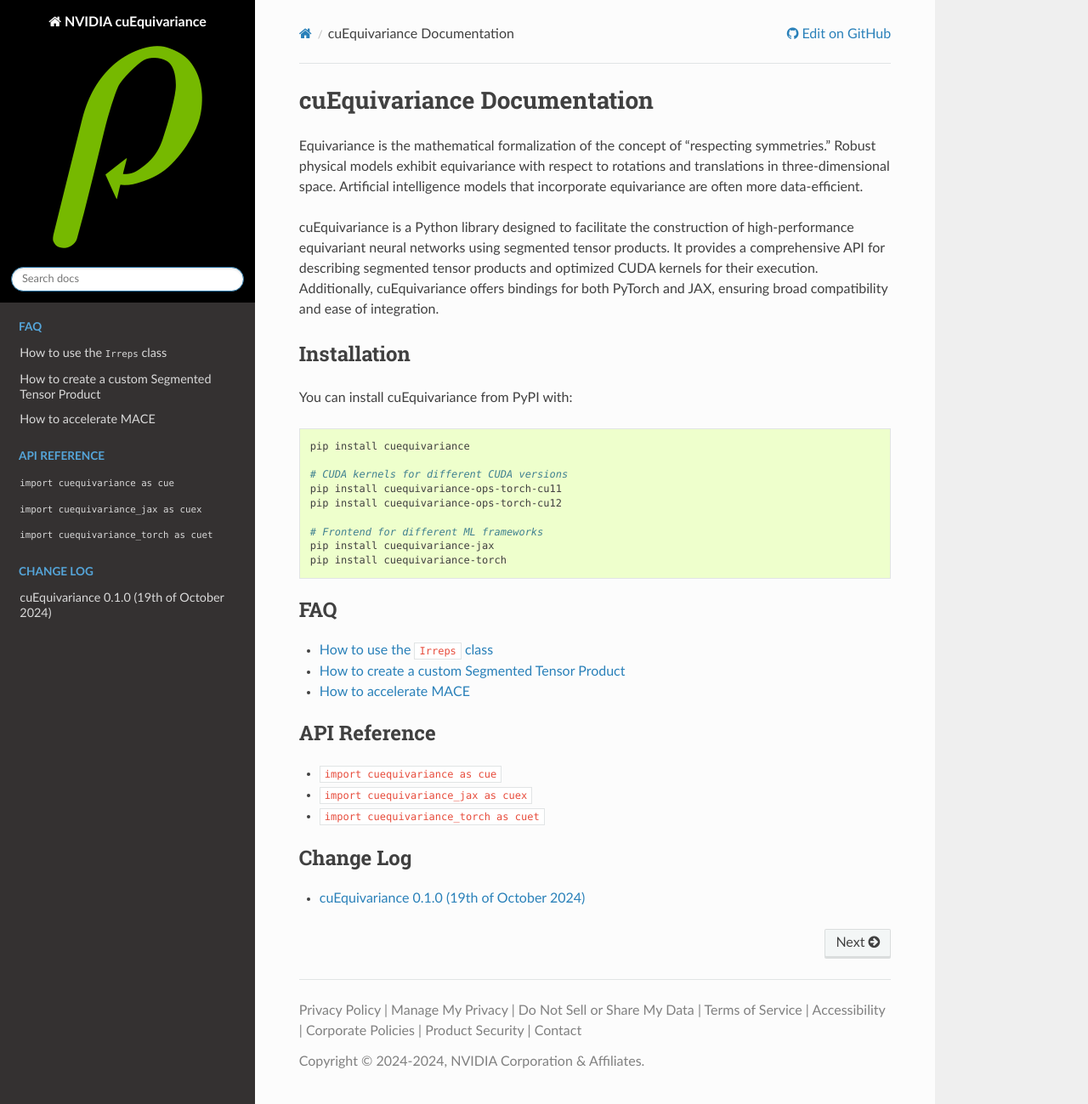
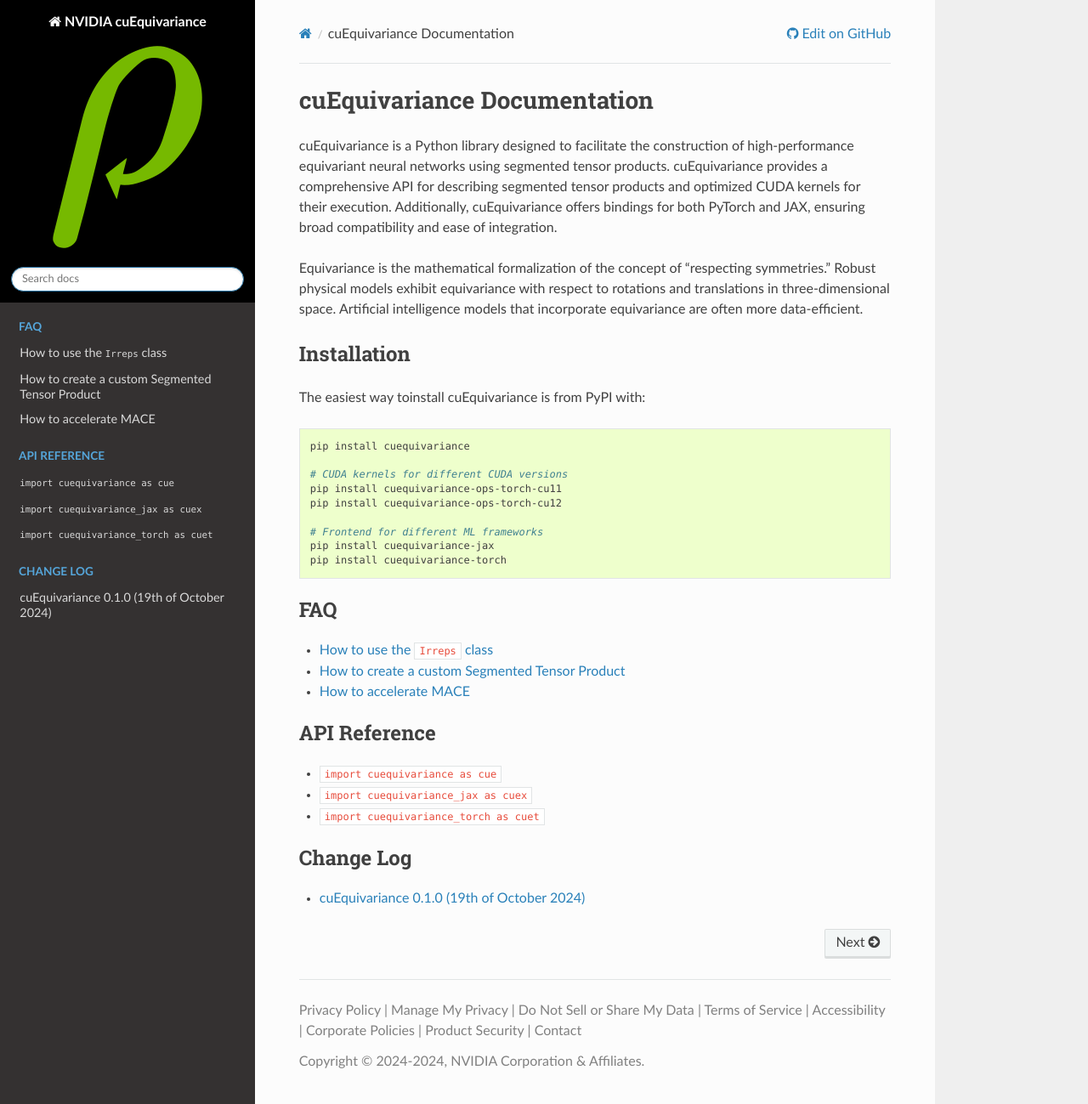
Before and after one commit to NVIDIA/cuEquivariance, a Sphinx documentation site: the page built from docs/index.rst, in a window 1280 px wide and 1299 px high. Shown: the whole window at 85% size. Built offline with Sphinx 7.4.7 and the Read the Docs theme 3.1.0, drawn with Linux system fonts in a browser that asks for light colours.

Commit message:
Documentation feedback

```diff
--- a/docs/index.rst
+++ b/docs/index.rst
@@ -16,14 +16,14 @@
 cuEquivariance Documentation
 ============================
 
+cuEquivariance is a Python library designed to facilitate the construction of high-performance equivariant neural networks using segmented tensor products. cuEquivariance provides a comprehensive API for describing segmented tensor products and optimized CUDA kernels for their execution. Additionally, cuEquivariance offers bindings for both PyTorch and JAX, ensuring broad compatibility and ease of integration.
+
 Equivariance is the mathematical formalization of the concept of "respecting symmetries." Robust physical models exhibit equivariance with respect to rotations and translations in three-dimensional space. Artificial intelligence models that incorporate equivariance are often more data-efficient.
-
-cuEquivariance is a Python library designed to facilitate the construction of high-performance equivariant neural networks using segmented tensor products. It provides a comprehensive API for describing segmented tensor products and optimized CUDA kernels for their execution. Additionally, cuEquivariance offers bindings for both PyTorch and JAX, ensuring broad compatibility and ease of integration.
 
 Installation
 ------------
 
-You can install cuEquivariance from PyPI with:
+The easiest way toinstall cuEquivariance is from PyPI with:
 
 .. code-block:: bash
 
```
